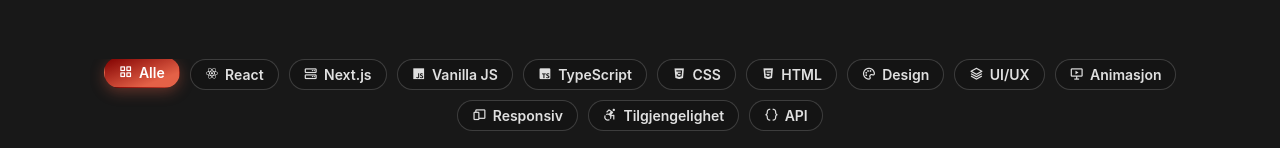
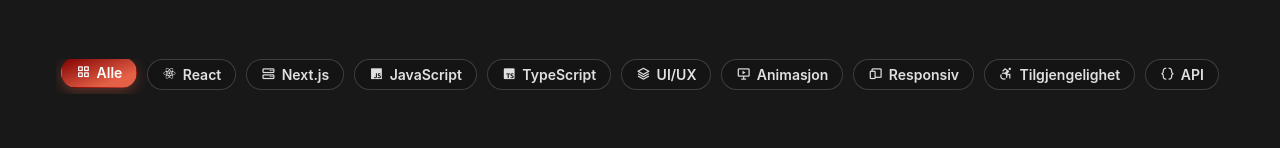
Before and after one commit to Olebraende/portfolio-olebrande, a React (Vite) app: page /prosjekter in a window 1280 px wide. Shown: the part 424-572 px from the top of the page. Built offline with nearby package versions, Linux system fonts and the light colour scheme; grey boxes are pictures that could not be loaded.

Commit message:
Clean up project tags: remove css/html/design, rename vanilla to javascript

```diff
--- a/src/data/projects.js
+++ b/src/data/projects.js
@@ -12,7 +12,7 @@
     image: '/pics/nuvora.png',
     liveUrl: 'https://nuvora-phi.vercel.app/',
     githubUrl: 'https://github.com/Olebraende/nuvora',
-    tags: ['nextjs', 'typescript', 'css', 'animation', 'ui-ux', 'design'],
+    tags: ['nextjs', 'typescript', 'animation', 'ui-ux'],
   },
   {
     id: 1,
@@ -26,7 +26,7 @@
     },
     image: '/pics/kroensji.png',
     liveUrl: 'https://krønsji.no',
-    tags: ['vanilla', 'design', 'responsive', 'css', 'html', 'ui-ux'],
+    tags: ['javascript', 'responsive', 'ui-ux'],
   },
   {
     id: 7,
@@ -40,7 +40,7 @@
     },
     image: '/pics/voldatunnelen.png',
     liveUrl: 'https://www.voldatunnelen.no/',
-    tags: ['react', 'typescript', 'responsive', 'design', 'css'],
+    tags: ['react', 'typescript', 'responsive'],
   },
   {
     id: 2,
@@ -55,7 +55,7 @@
     image: '/pics/flyt-todo.png',
     liveUrl: 'https://flyt-todo.netlify.app/',
     githubUrl: 'https://github.com/Olebraende/todo',
-    tags: ['react', 'responsive', 'design', 'css', 'ui-ux'],
+    tags: ['react', 'responsive', 'ui-ux'],
   },
   {
     id: 3,
@@ -69,7 +69,7 @@
     },
     image: '/pics/fjell-kino.png',
     liveUrl: 'https://olem-kodehode4.github.io/Fjell-Kino/',
-    tags: ['react', 'responsive', 'accessibility', 'css', 'api'],
+    tags: ['react', 'responsive', 'accessibility', 'api'],
   },
   {
     id: 4,
@@ -83,7 +83,7 @@
     },
     image: '/pics/calendar.png',
     liveUrl: 'https://olem-kodehode4.github.io/juleoppgave/',
-    tags: ['vanilla', 'design', 'css', 'html'],
+    tags: ['javascript'],
   },
   {
     id: 5,
@@ -97,6 +97,6 @@
     },
     image: '/pics/pong-game.png',
     liveUrl: 'https://olebraende.github.io/Pong-Game/',
-    tags: ['vanilla', 'css', 'html'],
+    tags: ['javascript'],
   },
 ];
--- a/src/locales/en.js
+++ b/src/locales/en.js
@@ -44,11 +44,8 @@
     tags: {
       react: 'React',
       nextjs: 'Next.js',
-      vanilla: 'Vanilla JS',
+      javascript: 'JavaScript',
       typescript: 'TypeScript',
-      css: 'CSS',
-      html: 'HTML',
-      design: 'Design',
       'ui-ux': 'UI/UX',
       animation: 'Animation',
       responsive: 'Responsive',
--- a/src/locales/no.js
+++ b/src/locales/no.js
@@ -44,11 +44,8 @@
     tags: {
       react: 'React',
       nextjs: 'Next.js',
-      vanilla: 'Vanilla JS',
+      javascript: 'JavaScript',
       typescript: 'TypeScript',
-      css: 'CSS',
-      html: 'HTML',
-      design: 'Design',
       'ui-ux': 'UI/UX',
       animation: 'Animasjon',
       responsive: 'Responsiv',
--- a/src/pages/Prosjekter.jsx
+++ b/src/pages/Prosjekter.jsx
@@ -12,7 +12,7 @@
 const TAG_ICONS = {
   react: 'bxl-react',
   nextjs: 'bx-server',
-  vanilla: 'bxl-javascript',
+  javascript: 'bxl-javascript',
   typescript: 'bxl-typescript',
   css: 'bxl-css3',
   html: 'bxl-html5',
```
